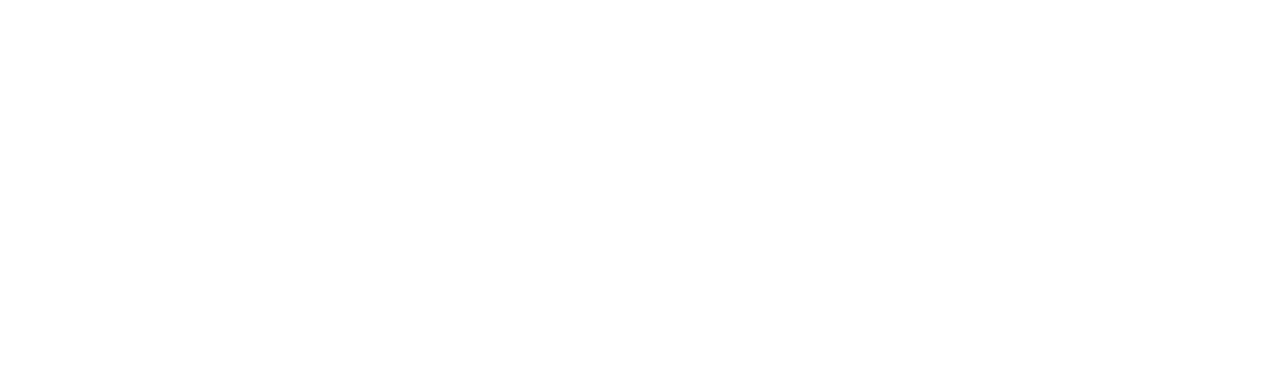
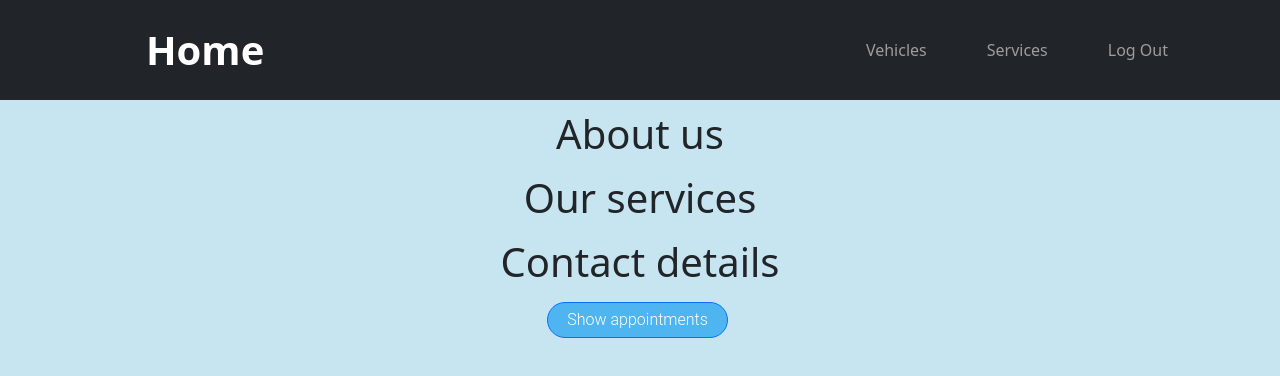
Before and after one commit to mszab0310/mern-fullstack, a React (Create React App) app in the folder client/: page /mechanicAppointments in a window 1280 px wide. Before the commit this address had no page. Shown: the top 376 px of the page. Built offline with nearby package versions, Linux system fonts and the light colour scheme; no server answers; sample sign-in values are in the browser's storage.

Commit message:
Add appointment view to other roles

```diff
--- a/client/src/App.js
+++ b/client/src/App.js
@@ -13,6 +13,7 @@ import UserVehicle from "./pages/UserVehicle";
 import Vehicle from "./pages/Vehicle";
 import UserAppointment from "./pages/UserAppointments";
 import AdminAppointment from "./pages/AdminAppointments";
+import MechanicAppointment from "./pages/MechanicAppointments";
 
 const App = () => {
   return (
@@ -37,6 +38,11 @@ const App = () => {
               exact
               element={<AdminAppointment />}
             />
+            <Route
+              path="/mechanicAppointments"
+              exact
+              element={<MechanicAppointment />}
+            />
             <Route path="/admin" exact element={<Admin />} />
             <Route path="/all-vehicles" exact element={<MechanicVehicles />} />
           </Route>
--- a/client/src/pages/AdminAppointments.jsx
+++ b/client/src/pages/AdminAppointments.jsx
@@ -11,8 +11,8 @@ import DialogActions from "@mui/material/DialogActions";
 import DialogContent from "@mui/material/DialogContent";
 import DialogContentText from "@mui/material/DialogContentText";
 import DialogTitle from "@mui/material/DialogTitle";
-import { MenuItem } from "@mui/material";
-import { InputLabel, Select } from "@material-ui/core";
+import MaterialTable from "material-table";
+import tableIcons from "../components/MaterialTableIcons";
 
 function AdminAppointment() {
   const [value, onChange] = useState(new Date());
@@ -24,8 +24,15 @@ function AdminAppointment() {
   const [services, setServices] = useState("");
   const [hours, setHours] = useState([]);
   const [temphours, setTempHours] = useState([]);
+  const [appointments, setAppointments] = useState([]);
+  const [showTable, setShowTable] = useState(false);
 
-  const mark = ["18-05-2022", "19-05-2022", "20-05-2022"];
+  const columns = [
+    { title: "Type", field: "type" },
+    { title: "Date", field: "date" },
+    { title: "Hour", field: "hour" },
+    { title: "Vehicle chassis number", field: "vehicle_vin" },
+  ];
 
   async function getDetails() {
     const res = await fetch("http://localhost:1590/api/details", {
@@ -68,6 +75,25 @@ function AdminAppointment() {
     }
   }
 
+  async function getAppointments() {
+    const res = await fetch(
+      "http://localhost:1590/api/privileged/appointments",
+      {
+        method: "GET",
+        headers: {
+          "privileged-access-token": localStorage.getItem("token"),
+        },
+      }
+    );
+    const data = await res.json();
+    if (data.status === "ok") {
+      let appts = data.appointments;
+      setAppointments(appts);
+    } else {
+      alert(data.error);
+    }
+  }
+
   useEffect(() => {
     getDetails();
   }, []);
@@ -98,6 +124,11 @@ function AdminAppointment() {
     alert(moment(e).format("DD-MM-YYYY"));
   };
 
+  const showAppointments = () => {
+    getAppointments();
+    setShowTable(true);
+  };
+
   return (
     <div>
       <Header />
@@ -113,6 +144,9 @@ function AdminAppointment() {
         <button onClick={handleOpen} className="appointmentButton">
           Modify appointment hours
         </button>
+        <Button onClick={showAppointments} className="appointmentButton">
+          Show appointments
+        </Button>
         <Dialog open={open} onClose={handleClose}>
           <DialogTitle>Define appointment hours</DialogTitle>
           <DialogContent>
@@ -133,6 +167,14 @@ function AdminAppointment() {
             <Button onClick={handleSave}>Save</Button>
           </DialogActions>
         </Dialog>
+        {showTable && (
+          <MaterialTable
+            title="Your Appointments"
+            columns={columns}
+            icons={tableIcons}
+            data={appointments}
+          />
+        )}
       </div>
     </div>
   );
--- /dev/null
+++ b/client/src/pages/MechanicAppointments.css
@@ -0,0 +1,46 @@
+.page {
+  display: flex;
+  flex-direction: column;
+  align-items: center;
+  width: 75rem;
+}
+
+.textBox {
+  display: flex;
+  flex-direction: column;
+  align-items: center;
+  width: 75rem;
+}
+
+.highlight {
+  color: white;
+  background-color: red;
+}
+
+.appointmentButton {
+  display: inline-block;
+  padding: 0.3em 1.2em;
+  margin: 0 0.3em 0.3em 0;
+  border-radius: 2em;
+  box-sizing: border-box;
+  text-decoration: none;
+  font-family: "Roboto", sans-serif;
+  font-weight: 300;
+  color: #ffffff;
+  background-color: #4eb5f1;
+  text-align: center;
+  transition: all 0.2s;
+}
+.appointmentButton:hover {
+  background-color: #4095c6;
+}
+@media all and (max-width: 30em) {
+  .appointmentButton {
+    display: block;
+    margin: 0.2em auto;
+  }
+}
+
+.react-calendar__navigation__label {
+  pointer-events: none;
+}
--- /dev/null
+++ b/client/src/pages/MechanicAppointments.jsx
@@ -0,0 +1,97 @@
+import React, { useState, useEffect } from "react";
+import Header from "./Navbar";
+import "./MechanicAppointments.css";
+import { Button } from "react-bootstrap";
+import MaterialTable from "material-table";
+import tableIcons from "../components/MaterialTableIcons";
+
+function MechanicAppointment() {
+  const [about, setAbout] = useState("");
+  const [contact, setContact] = useState("");
+  const [services, setServices] = useState("");
+  const [appointments, setAppointments] = useState([]);
+  const [showTable, setShowTable] = useState(false);
+
+  const columns = [
+    { title: "Type", field: "type" },
+    { title: "Date", field: "date" },
+    { title: "Hour", field: "hour" },
+    { title: "Vehicle chassis number", field: "vehicle_vin" },
+  ];
+
+  async function getDetails() {
+    const res = await fetch("http://localhost:1590/api/details", {
+      method: "GET",
+    });
+    const data = await res.json();
+    if (data.status === "ok") {
+      let information = data.details;
+      let abt = information.about;
+      setAbout(abt);
+      let serv = information.services;
+      setServices(serv);
+      let cont = information.contact;
+      setContact(cont);
+    } else {
+      alert("Problem found");
+    }
+  }
+
+  async function getAppointments() {
+    const res = await fetch(
+      "http://localhost:1590/api/privileged/appointments",
+      {
+        method: "GET",
+        headers: {
+          "privileged-access-token": localStorage.getItem("token"),
+        },
+      }
+    );
+    const data = await res.json();
+    if (data.status === "ok") {
+      let appts = data.appointments;
+      setAppointments(appts);
+    } else {
+      alert(data.error);
+    }
+  }
+
+  const showAppointments = () => {
+    getAppointments();
+    setShowTable(true);
+  };
+
+  useEffect(() => {
+    getDetails();
+  }, []);
+
+  return (
+    <div>
+      <Header />
+      <div className="page">
+        <div className="textBox">
+          <h1>About us</h1>
+          <h4>{about}</h4>
+          <h1>Our services</h1>
+          <h4>{services}</h4>
+          <h1>Contact details</h1>
+          <h4>{contact}</h4>
+        </div>
+        <Button onClick={showAppointments} className="appointmentButton">
+          Show appointments
+        </Button>
+
+        {showTable && (
+          <MaterialTable
+            title="Your Appointments"
+            columns={columns}
+            icons={tableIcons}
+            data={appointments}
+          />
+        )}
+      </div>
+    </div>
+  );
+}
+
+export default MechanicAppointment;
--- a/client/src/pages/Navbar.jsx
+++ b/client/src/pages/Navbar.jsx
@@ -124,6 +124,11 @@ const Header = () => {
                 Services
               </Nav.Link>
             )}
+            {mechanic && (
+              <Nav.Link href="/mechanicAppointments" className="nav-link">
+                Services
+              </Nav.Link>
+            )}
             {admin && (
               <Nav.Link href="/admin" className="nav-link">
                 Admin
```
Also changed, not shown: 1 other file (tests, documents, lock files or other folders).
